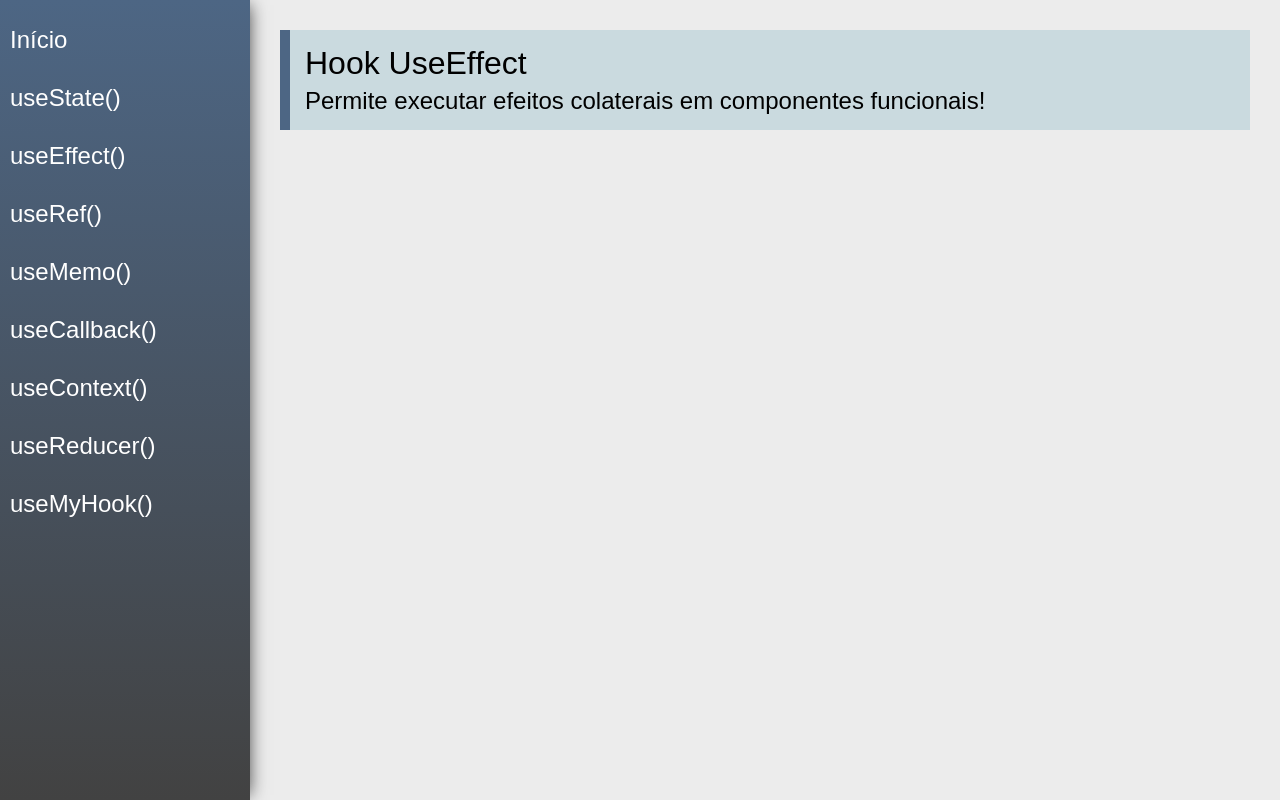
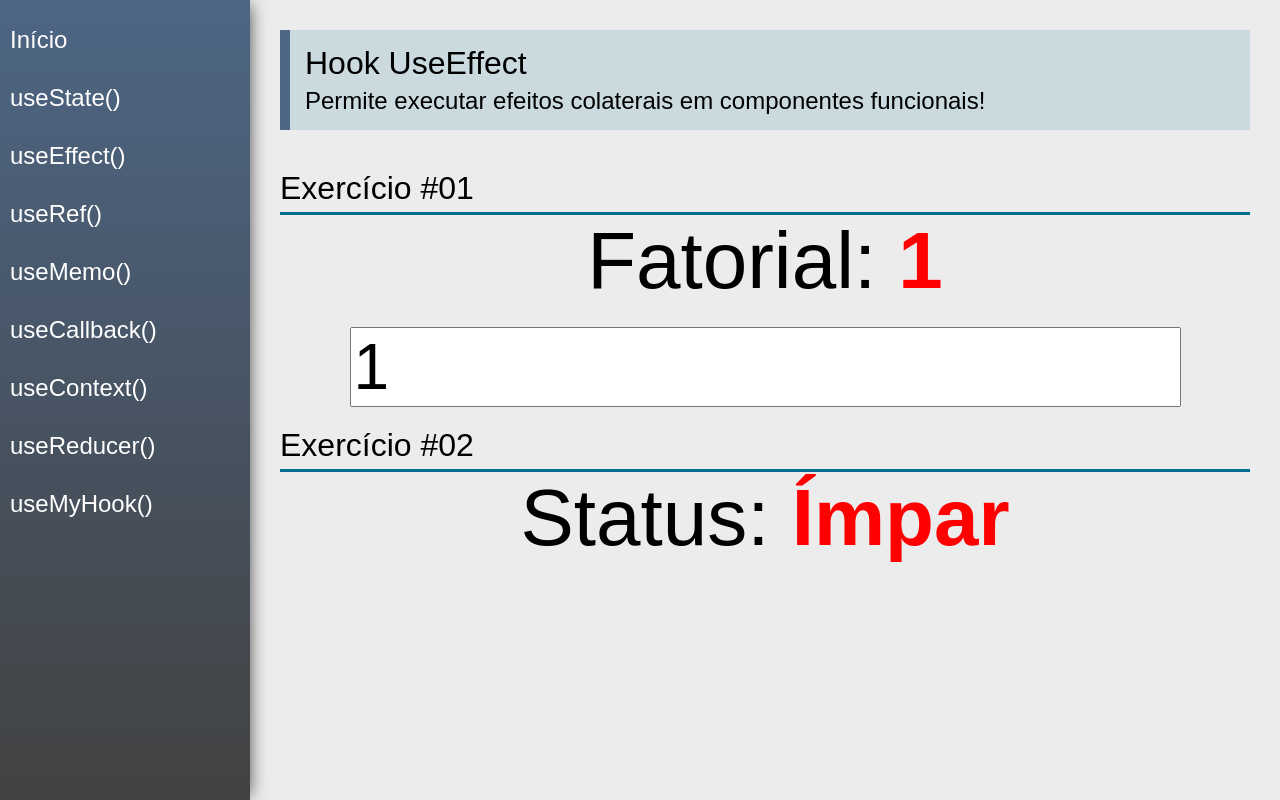
Before and after one commit to simonelopess/how-to-use-hooks, a React (Create React App) app: page /useEffect in a window 1280 px wide. Built offline with nearby package versions, Linux system fonts and the light colour scheme.

Commit message:
useEffect example

```diff
--- a/src/views/examples/UseEffect.jsx
+++ b/src/views/examples/UseEffect.jsx
@@ -1,13 +1,53 @@
-import React from 'react'
+import React, { useEffect, useState } from 'react'
 import PageTitle from '../../components/layout/PageTitle'
+import SectionTitle from '../../components/layout/SectionTitle'
+
+function calcFactorial(num) {
+    const n = parseInt(num)
+    if (n < 0) return -1;
+    if (n === 0) return 1;
+    return calcFactorial(n - 1) * n
+}
+
 
 const UseEffect = (props) => {
+    const [number, setNumber] = useState(1);
+    const [factorial, setFactorial] = useState(1);
+    const [isEvenorOdd, setIsEvenorOdd] = useState(null);
+
+    /* Exercício 01 */
+    useEffect(function () {
+    /*  */    setFactorial(calcFactorial(number))
+    }, [number]);
+
+    /* Exercício 02 */
+    useEffect(function () {
+        setIsEvenorOdd(number % 2 === 0 ? "Par" : "Ímpar")
+    }, [number])
+
     return (
         <div className="UseEffect">
             <PageTitle
                 title="Hook UseEffect"
                 subtitle="Permite executar efeitos colaterais em componentes funcionais!"
             />
+            <SectionTitle title="Exercício #01" />
+            <div className="center">
+                <div>
+                    <span className="text">Fatorial: </span>
+                    <span className="text red">{factorial === -1 ? 'Não existe' : factorial}</span>
+                </div>
+                <input type="number" className="input"
+                    value={number}
+                    onChange={e => setNumber(e.target.value)} />
+            </div>
+            <SectionTitle title="Exercício #02" />
+            <div className="center">
+                <div>
+                    <span className="text">Status:  </span>
+                    <span className="text red">{isEvenorOdd}</span>
+                </div>
+            </div>
         </div>
     )
 }
```
Also changed, not shown: 1 other file (tests, documents, lock files or other folders).
